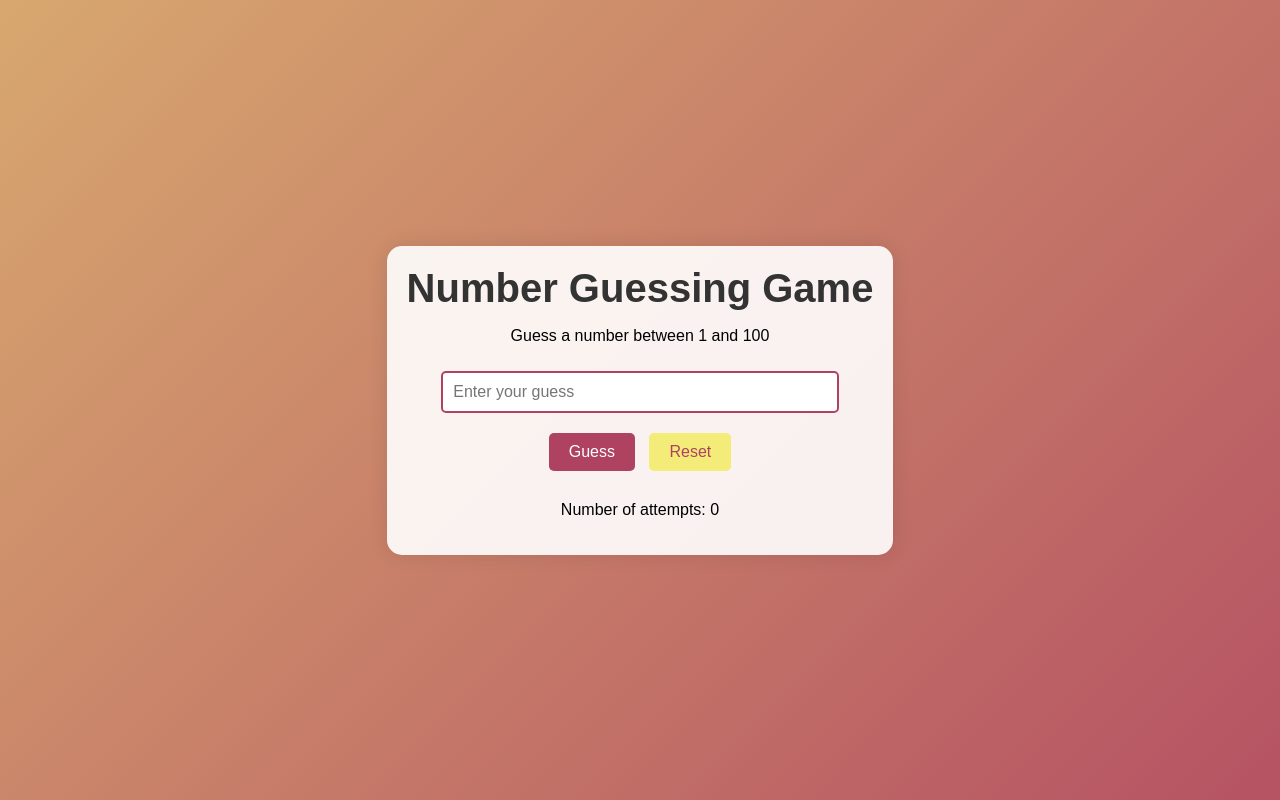
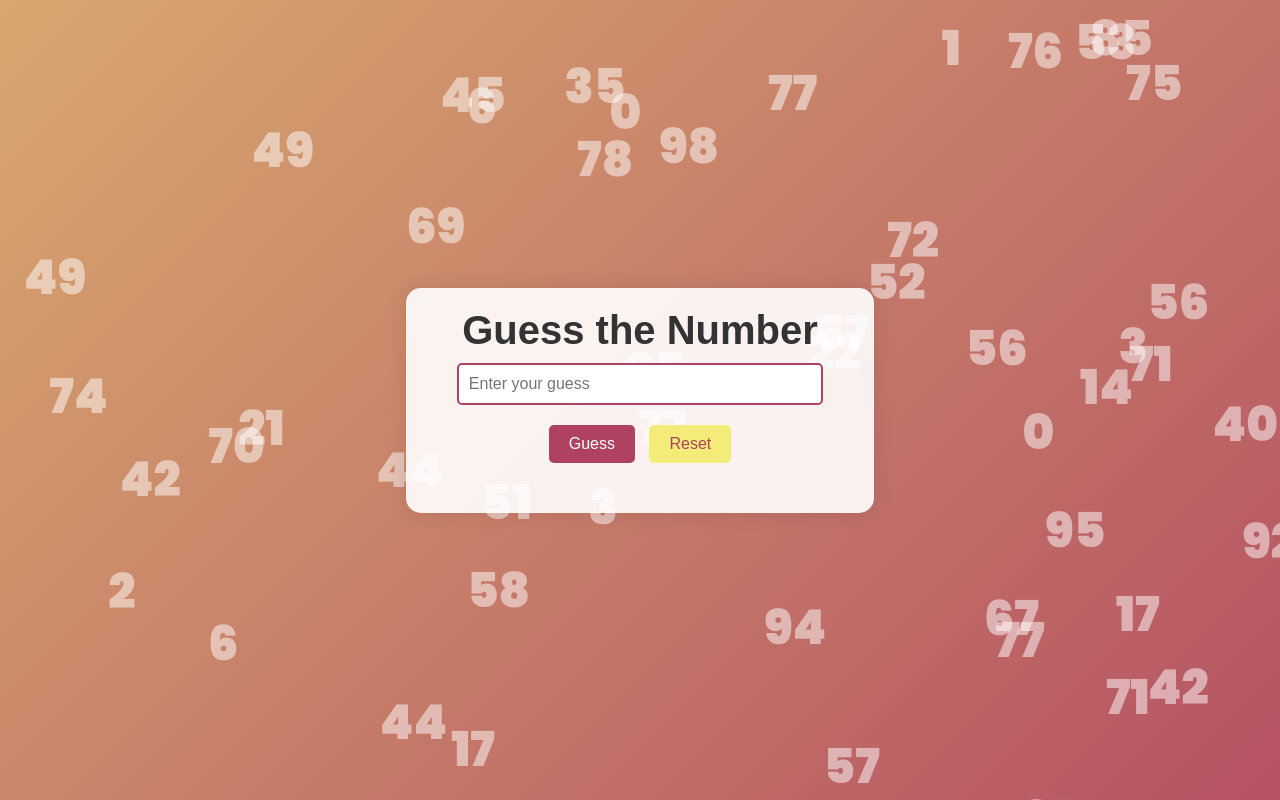
Before and after one commit to tether007/Number_guessing_game, a plain HTML site: page index.html in a window 1280 px wide. Drawn offline with Linux system fonts and the light colour scheme.

Commit message:
Update index.html

```diff
--- a/index.html
+++ b/index.html
@@ -5,17 +5,20 @@
     <meta name="viewport" content="width=device-width, initial-scale=1.0">
     <title>Number Guessing Game</title>
     <link rel="stylesheet" href="styles.css">
+    <link rel="preconnect" href="https://fonts.googleapis.com">
+    <link rel="preconnect" href="https://fonts.gstatic.com" crossorigin>
+    <link href="https://fonts.googleapis.com/css2?family=Caveat:wght@400..700&family=Libre+Baskerville:ital,wght@0,400;0,700;1,400&family=Poppins:ital,wght@0,100;0,200;0,300;0,400;0,500;0,600;0,700;0,800;0,900;1,100;1,200;1,300;1,400;1,500;1,600;1,700;1,800;1,900&display=swap" rel="stylesheet">
 </head>
 <body>
+    <div class="numbers" id="numbers"></div>
     <div class="container">
-        <h1>Number Guessing Game</h1>
-        <p>Guess a number between 1 and 100</p>
-        <input type="number" id="guessInput" placeholder="Enter your guess" min="1" max="100">
+        <h1>Guess the Number</h1>
+        <input type="number" id="guessInput" placeholder="Enter your guess" />
         <button id="guessButton">Guess</button>
         <button id="resetButton">Reset</button>
-        <p id="feedback"></p>
-        <p>Number of attempts: <span id="attempts">0</span></p>
+        <div id="feedback"></div>
     </div>
+
     <script src="script.js"></script>
 </body>
 </html>
```
